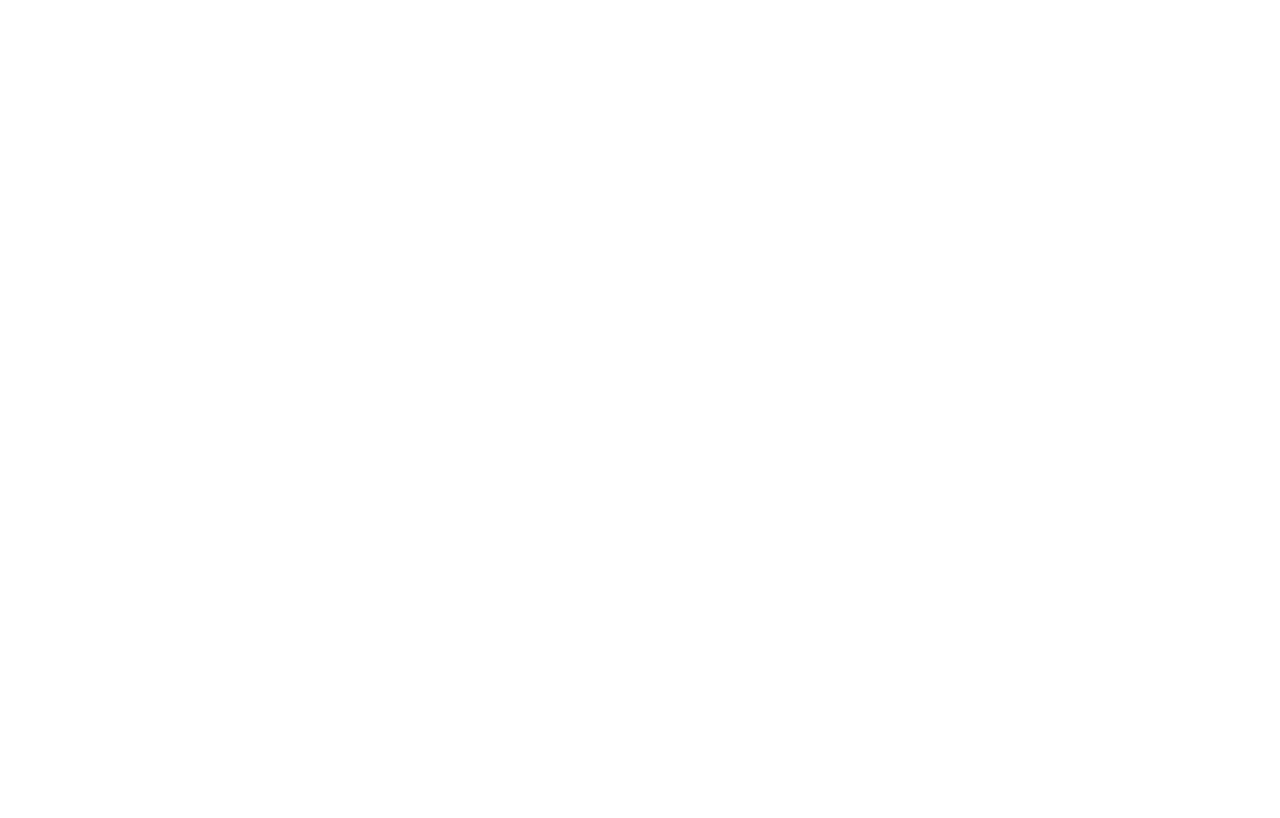
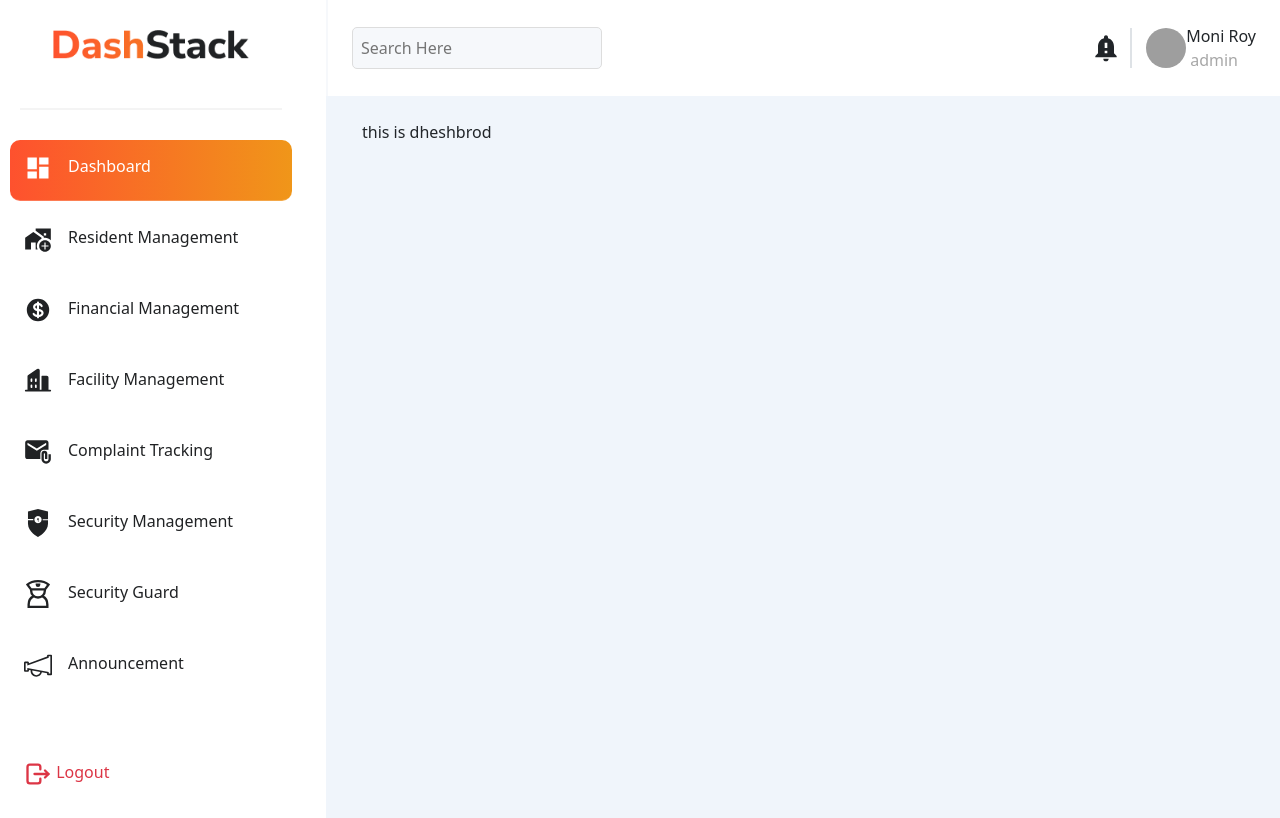
Before and after one commit to sr-shailesh143/Society-Managemet-system7, a React (Vite) app in the folder Frontend/: page /deshbord in a window 1280 px wide. Before the commit this address had no page. Built offline with nearby package versions, Linux system fonts and the light colour scheme; grey boxes are pictures that could not be loaded.

Commit message:
this  code is layout code

```diff
--- a/Frontend/package.json
+++ b/Frontend/package.json
@@ -10,11 +10,13 @@
     "preview": "vite preview"
   },
   "dependencies": {
+    "@react-icons/all-files": "^4.1.0",
     "bootstrap": "^5.3.3",
     "react": "^18.3.1",
     "react-bootstrap": "^2.10.5",
     "react-dom": "^18.3.1",
     "react-hook-form": "^7.53.1",
+    "react-icons": "^5.3.0",
     "react-router-dom": "^6.27.0",
     "styled-components": "^6.1.13"
   },
--- a/Frontend/src/App.css
+++ b/Frontend/src/App.css
@@ -201,7 +201,9 @@
 .text-dark {
   color: #343a40;
 }
-
+.text-color{
+  color: #A7A7A7;
+}
 
 .logout {
   color: #dc3545;
@@ -254,6 +256,7 @@
 }
 .component-layout{
  background-color: #F0F5FB;
+ padding: 24px;
 }
 
 
@@ -305,11 +308,34 @@
      background-color: #f9f9f9;
  }
 }
+.search-icon{
+  display: none !important;
+}
+.app-bar{
+  display: none !important;
+}
 @media (max-width: 768px) {
  .layout{
      display: none !important;
  }
- .app-bars{
+ .app-bar{
      display: block !important;
  }
+ .search-icon{
+  display: block !important;
+ }
+ .search{
+  display: none !important;
+ }
+ .lile{
+  display: none !important;
+ }
+ .component-layout{
+  padding: 10px;
+ }
+
 }
+.link-tag{
+  text-decoration: none;
+  color: black;
+}
--- a/Frontend/src/App.jsx
+++ b/Frontend/src/App.jsx
@@ -8,6 +8,8 @@
 import ForgetScreen from './components/ForgetScreen';
 import OTPVerification from './components/otp';
 import ResetPassword from './components/ResetPassword';
+import Layout from './Layout/Layout';
+import Dashbord from './page/Dashbord';
 
 function App() {
   return (
@@ -18,6 +20,9 @@
         <Route path='/forget' element={<ForgetScreen/>} />
         <Route path='/otp' element={<OTPVerification />} />
         <Route path='/resetpassword' element={ <ResetPassword/>}/>
+        {/* layout */}
+        <Route path='/deshbord' element={<Layout component={<Dashbord/>} />}/>
+        <Route path='/resident' element={<Layout/>}/>
       </Routes>
     </BrowserRouter>
   );
--- a/Frontend/src/Layout/Layout.jsx
+++ b/Frontend/src/Layout/Layout.jsx
@@ -1,31 +1,143 @@
 import React from 'react'
+import styled from 'styled-components';
+import { FaBarsStaggered } from "react-icons/fa6";
+import { CiSearch } from "react-icons/ci";
+import { MdNotificationImportant } from "react-icons/md"
+import { MdDashboard } from "react-icons/md";
+import { MdAddHomeWork } from "react-icons/md";
+import { HiMiniCurrencyDollar } from "react-icons/hi2";
+import { PiBuildingsFill } from "react-icons/pi";
+import { MdAttachEmail } from "react-icons/md";
+import { SiSpringsecurity } from "react-icons/si";
+import { GrUserPolice } from "react-icons/gr";
+import { TfiAnnouncement } from "react-icons/tfi";
+import { TbLogout } from "react-icons/tb";
+import { Link } from 'react-router-dom';
 
-export default function Layout() {
+
+export default function Layout({component}) {
+
+    const SearchBar = styled.input`
+  padding: 8px;
+  border-radius: 5px;
+  border: 1px solid #ddd;
+  width: 250px;
+background-color: #F6F8FB;
+
+
+`;
+    const UserInfo = styled.div`
+  display: flex;
+  align-items: center;
+`;
+
+    const UserAvatar = styled.img`
+  width: 40px;
+  height: 40px;
+  border-radius: 50%;
+  margin-left: 14px;
+`;
+
+    const UserName = styled.span`
+  font-size: 16px;
+`;
+    const Notifiction = styled.span`
+  font-size: 16px;
+  margin-left: 14px;
+
+`;
+    const Search_Icon = styled.span`
+  font-size: 16px;
+  margin-left: 14px;
+
+
+
+`;
+    const NavLinks = styled.ul`
+  list-style-type: none;
+  padding: 0;
+`;
+
+    const NavLink = styled.li`
+  padding: 14px ;
+  margin:10px;
+  border-bottom: 1px solid rgba(255, 255, 255, 0.2);
+  color: #202224;
+  cursor: pointer;
+  &:hover {
+   background: linear-gradient(90deg, #FE512E 0%, #F09619 100%);
+color:white;
+  }
+`;
+    const Logo = styled.div`
+  font-size: 24px;
+  font-weight: bold;
+  padding: 20px;
+  text-align: center;
+`;
+
+
+
     return (
         <div className='container-fulid' style={{ overflow: "hidden" }}>
             <div className="row d-flex">
-                <div className="layout col-12 col-md-3  bg-white ">
-                    <div className=" w-100 image  img    ">
-                        <img className='image  w-50 h-50 ' src="src/assets/Logo.png" alt="Logo" />
-                    </div>
-                    <div className="ul">
-                        <li className='btn list l-btn'>
-                            <span></span>
-                            Dashboard
-                        </li>
-                    </div>
+                <div className="  layout  col-12 col-md-3  ">
+                    <Logo className="mt-1">
+                        <Link to={"/deshbord"}>
+                        <img className='h-75 w-75' src="src/assets/Logo.png" alt="Logo" />
+
+                        </Link>
+
+
+                        <center>
+
+                            <div style={{ border: "1px solid #F4F4F4" }} className="  mt-5 ">
+
+                            </div>
+                        </center>
+                    </Logo>
+                    <NavLinks>
+                        <Link className='link-tag' to={"/deshbord"}  >  <NavLink style={{ background: location.pathname === "/deshbord" ? "linear-gradient(90deg, #FE512E 0%, #F09619 100%)" : "", color: location.pathname === "/deshbord" ? "white" : "", textDecoration: "none" }} className=' d-flex gap-3 radious link-tag'>  <MdDashboard className=' fs-3 mb-1' />Dashboard  </NavLink></Link>
+                        <Link className='link-tag' to={"/resident"} > <NavLink style={{ background: location.pathname === "/resident" ? "linear-gradient(90deg, #FE512E 0%, #F09619 100%)" : "", color: location.pathname === "/resident" ? "white" : "", textDecoration: "none" }} className=' d-flex gap-3 radious'>  <MdAddHomeWork className=' fs-3 mb-1' />Resident Management </NavLink></Link>
+                        <Link className='link-tag' to={"/financial"} >  <NavLink style={{ background: location.pathname === "/financial" ? "linear-gradient(90deg, #FE512E 0%, #F09619 100%)" : "", color: location.pathname === "/financial" ? "white" : "", textDecoration: "none" }} className=' d-flex gap-3 radious'><HiMiniCurrencyDollar className=' fs-3 mb-1 ' /> Financial Management </NavLink> </Link>
+                        <Link className='link-tag' to={"/facility"} >  <NavLink className=' d-flex gap-3 radious'><PiBuildingsFill style={{ background: location.pathname === "/facility" ? "linear-gradient(90deg, #FE512E 0%, #F09619 100%)" : "", color: location.pathname === "/facility" ? "white" : "", textDecoration: "none" }} className='fs-3 mb-1' />  Facility Management</NavLink></Link>
+                        <Link className='link-tag' to={"/complaint"} > <NavLink className=' d-flex gap-3 radious'><MdAttachEmail style={{ background: location.pathname === "/complaint" ? "linear-gradient(90deg, #FE512E 0%, #F09619 100%)" : "", color: location.pathname === "/complaint" ? "white" : "", textDecoration: "none" }} className='mb-1 fs-3' />   Complaint Tracking</NavLink></Link>
+                        <Link className='link-tag' to={"/security"} > <NavLink className=' d-flex gap-3 radious'><SiSpringsecurity style={{ background: location.pathname === "/security" ? "linear-gradient(90deg, #FE512E 0%, #F09619 100%)" : "", color: location.pathname === "/security" ? "white" : "", textDecoration: "none" }} className='fs-3 mb-1' />  Security Management</NavLink></Link>
+                        <Link className='link-tag' to={"/SecurityGuard"} > <NavLink className=' d-flex gap-3 radious'> <GrUserPolice style={{ background: location.pathname === "/SecurityGuard" ? "linear-gradient(90deg, #FE512E 0%, #F09619 100%)" : "", color: location.pathname === "/SecurityGuard" ? "white" : "", textDecoration: "none" }} className='fs-3 mb-1 ' /> Security Guard</NavLink></Link>
+                        <Link className='link-tag' to={"/Announcement"} >   <NavLink className=' d-flex gap-3 radious'><TfiAnnouncement style={{ background: location.pathname === "/Announcement" ? "linear-gradient(90deg, #FE512E 0%, #F09619 100%)" : "", color: location.pathname === "/Announcement" ? "white" : "", textDecoration: "none" }} className='fs-3 mb-1' /> Announcement</NavLink></Link>
+                        <p className='mt-5 text-danger' style={{ margin: " 10px", padding: "14px" }}> <TbLogout className='fs-3' />  Logout</p>
+                    </NavLinks>
                 </div>
                 <div className="col-12 col-md-9">
-                    <div className="navbar p-4">
-                        <div className="app-bars d-none">
-                            cds
+                    <div style={{ borderLeft: "2px solid #F6F8FB" }} className="navbar p-4">
+                        <div className="app-bar ">
+                            <FaBarsStaggered />
                         </div>
-                        dvdsvds
+                        <div className="search">
+                            <SearchBar placeholder="Search Here" />
+                        </div>
+
+                        <UserInfo>
+                            <Search_Icon className='search-icon'>
+                                <CiSearch className='fs-2' />
+                            </Search_Icon>
+                            <Notifiction><MdNotificationImportant className='fs-2 mx-2' /></Notifiction>
+                            <div className="lile border   " style={{ height: "40px" }}>
+
+                            </div>
+                            <UserAvatar className='' src="https://s3-alpha-sig.figma.com/img/0f9b/81fa/21460d39cd98ccca0d3fa906d5718aa3?Expires=1731283200&Key-Pair-Id=APKAQ4GOSFWCVNEHN3O4&Signature=oNTPeM6vloIXEbk16p-TPHtaOf~txT2cNV3l566txULpzAiTqkjHx4obo3JYC9MOX2lmBBCihAl7K~uz0OA~pT61Fud2tAvlgf7pz1NFrV9GV6ptIJFZwK6U5UhU9Za~gZFJxXHt7QeueIGljRFF9kn1lIpNoLOFIePH9Y3fqTkN3ldOaKmvgA6cJahEmIfQwraOAUzKYnqZDBS4bcxYBVCpxQSrZ1f2P06Bc3q72NhOh1dQkVz5wOEfKrSoZ0HzPcVbRbpMuTmtFnLwN~~ZDviAQxfSEXszNPZmmScQGaFqkORB30bNoG2TjgUwWwDq3LSBf~PpfO6FmT~YLW5Dag__" alt="User" />
+                            <UserName className=' search'>Moni Roy
+                                <br />
+                                <span className='mx-1 text-color '>admin</span>
+
+                            </UserName>
+                        </UserInfo>
                     </div>
                     <div className="component-layout  h-100 W-100 ">
-                        <div className="container">
-                            dWDWQD
+                        <div className="container h-100 w-100">
+                            {component}
                         </div>
+
                     </div>
                 </div>
             </div>
--- /dev/null
+++ b/Frontend/src/page/Dashbord.jsx
@@ -0,0 +1,9 @@
+import React from 'react'
+
+export default function Dashbord() {
+  return (
+    <div>
+      this is dheshbrod
+    </div>
+  )
+}
```
Also changed, not shown: 1 other file (tests, documents, lock files or other folders).
